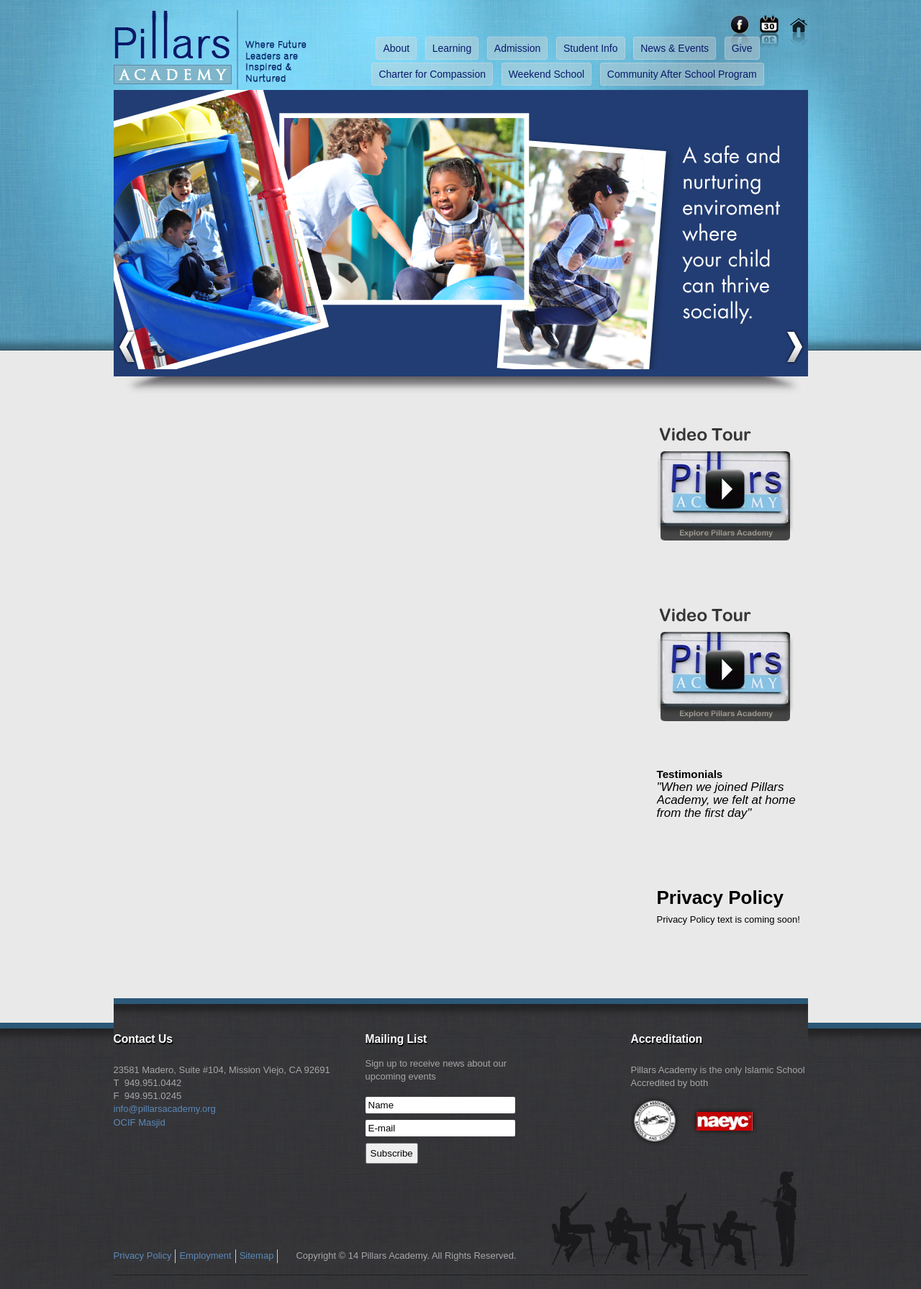
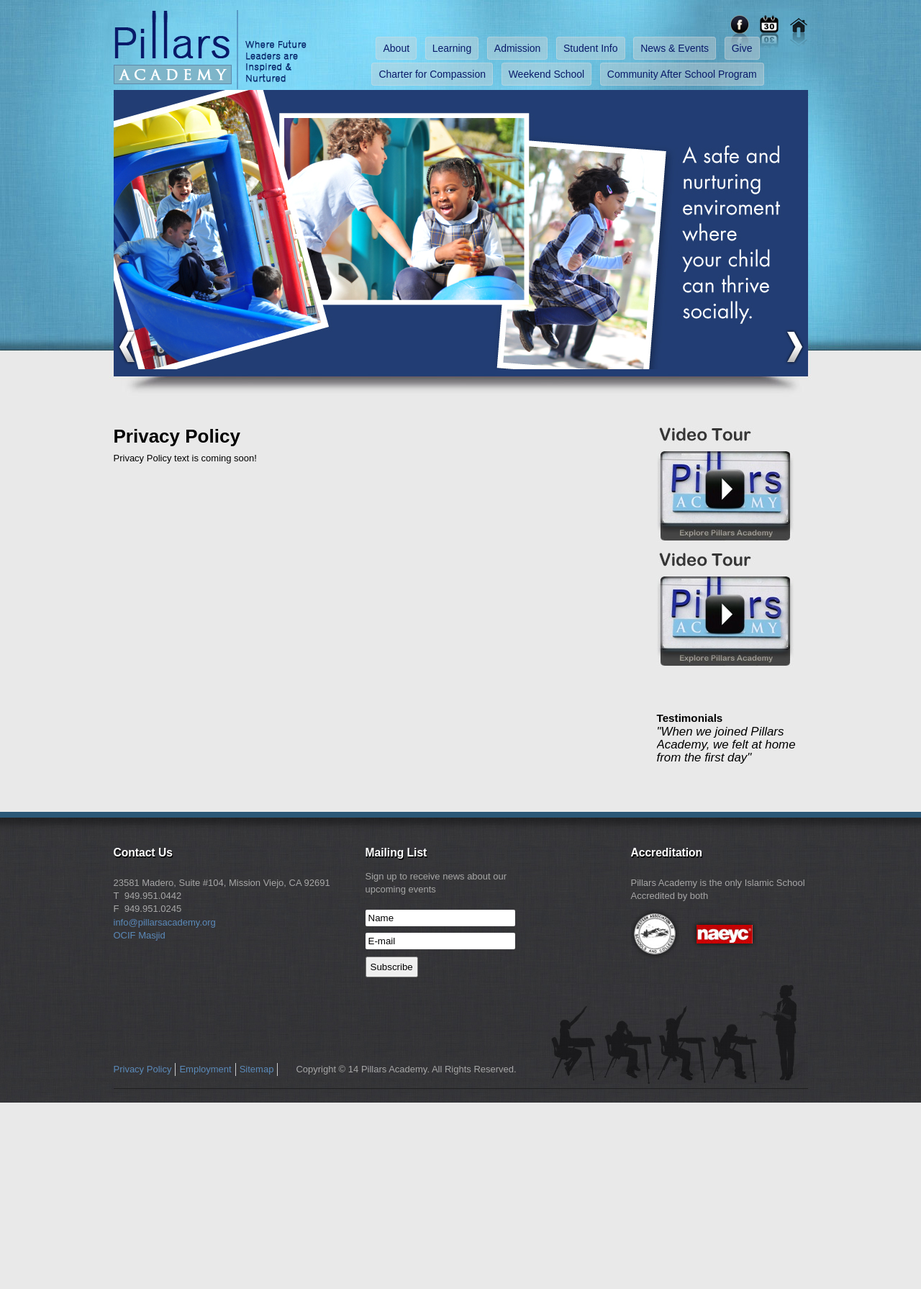
Before and after one commit to pillarsacademy/pillarsacademy.github.io, a Jekyll site: the page built from privacy-policy.md, in a window 1280 px wide. Shown: the whole page at 72% size. Built offline with Jekyll 4.4.1, drawn with Linux system fonts in a browser that asks for light colours; nearby versions of some CDN libraries; Markdown is read by kramdown in place of the engine named in the settings; after the commit the page ends 1532 px from its top, so only the background shows below that.

Commit message:
fix layout

```diff
--- a/_layouts/default.html
+++ b/_layouts/default.html
@@ -84,17 +84,20 @@
       <div id="ma-containerwrap" class="clearfix">
         <div id="ma-right">
           <div class="moduletable">
-          <p><a href="http://www.youtube.com/watch?v=ZTg6d59JvJc" mce_href="http://www.youtube.com/watch?v=ZTg6d59JvJc" target="_blank" style=""><img src="/images/stories/site-images/title_video.jpg" mce_src="/images/stories/site-images/title_video.jpg" mce_style="border: 0px;" style="border: 0px;"></a></p><p><br></p>    </div>
-      <div class="moduletable-highlighter">
+            <p>
+              <a href="http://www.youtube.com/watch?v=ZTg6d59JvJc" target="_blank">
+                <img src="/images/stories/site-images/title_video.jpg" style="border: 0px;">
+              </a>
+            </p>
+            <p>
+              <a href="https://www.youtube.com/watch?v=8i6xtWc7i-U" target="_blank">
+                <img src="/images/stories/site-images/title_video.jpg" style="border: 0px;">
+              </a>
+            </p>
+            <p><br></p>
           </div>
-               <div id="ma-containerwrap" class="clearfix">
-          <div id="ma-right">
-                            <div class="moduletable">
-          <p><a href="https://www.youtube.com/watch?v=8i6xtWc7i-U" mce_href="https://www.youtube.com/watch?v=8i6xtWc7i-U" target="_blank" style=""><img src="/images/stories/site-images/title_video.jpg" mce_src="/images/stories/site-images/title_video.jpg" mce_style="border: 0px;" style="border: 0px;"></a></p><p><br></p>    </div>
-      <div class="moduletable-highlighter">
-                 </div>
+
         <h3>Testimonials</h3>
-
         <div class="gk_news_highlighter" id="news-highlight-1">
           <div class="gk_news_highlighter_wrapper">
             {% for testimonial in site.data.testimonials %}
@@ -104,15 +107,11 @@
             {% endfor %}
           </div>
         </div>
-
-    </div>
-
       </div>
 
       <div id="ma-contentbody">
         <div {% if home %}class="moduletable"{% else %}id="page"{% endif %}>
           {{ content }}
-
         </div>
 
         {% if home %}
@@ -121,19 +120,8 @@
           {% endunless %}
         {% endif %}
 
-            <!-- System Message goes here -->
-
-            <!-- SITE TEXT GOES HERE -->
-
-
-<div class="blog">
-
-
-
-
       </div>
 
-        </div>
     </div>
   </div>
 
```
Lines whose indentation alone changed are shown as unchanged.
